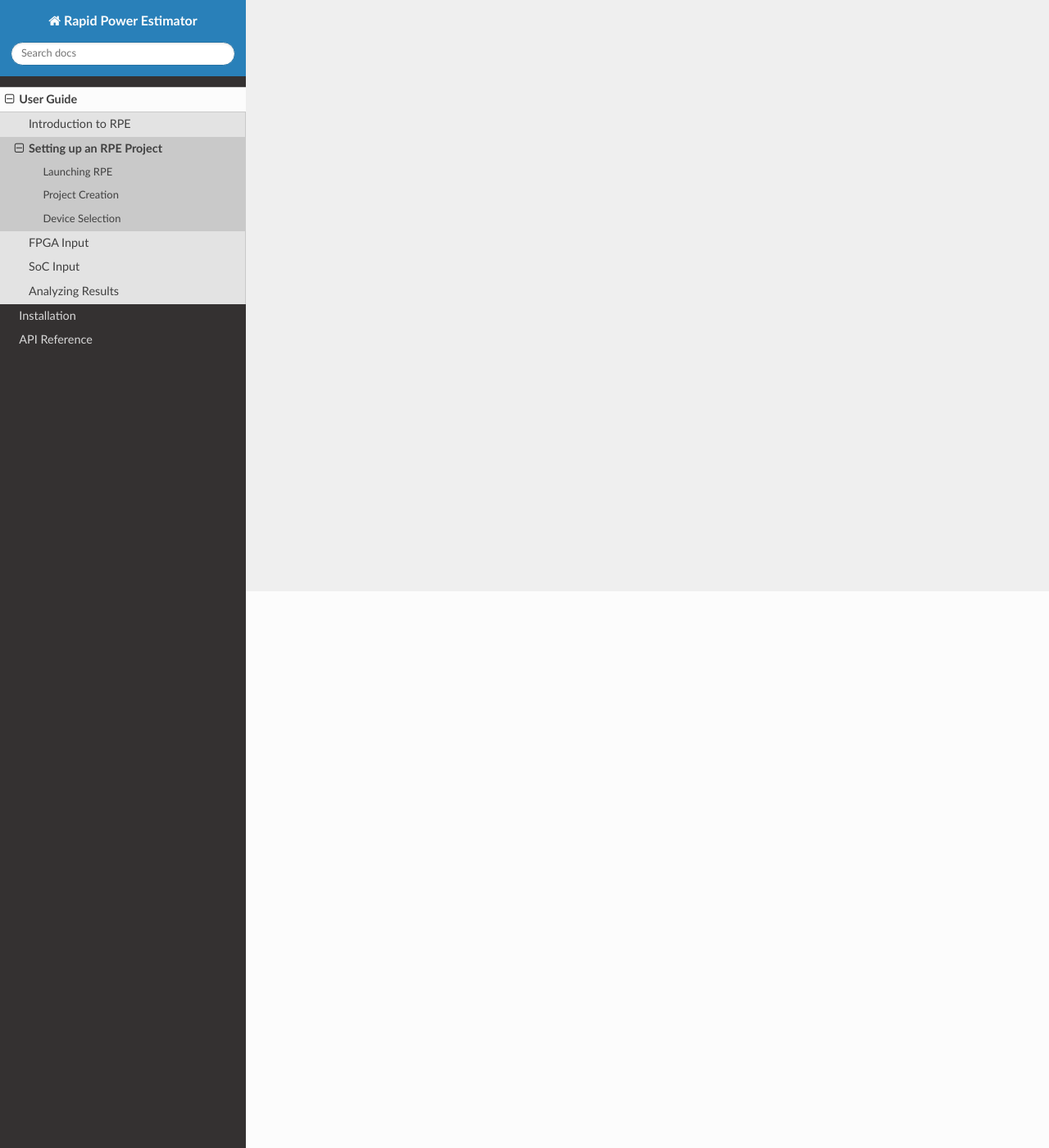
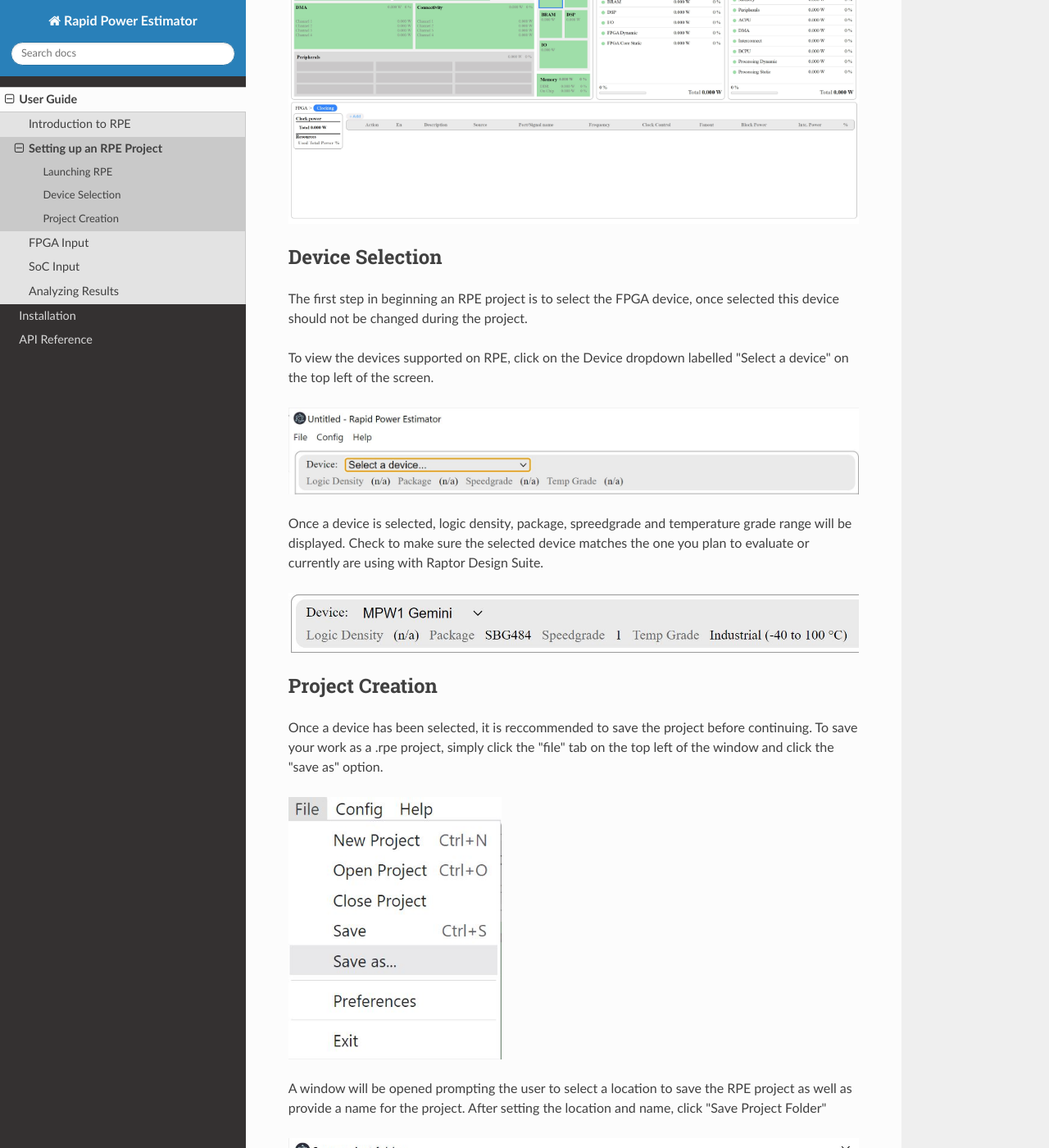
Before and after one commit to os-fpga/rapid_power_estimator, a Sphinx documentation site: the page built from docs/source/user_guide/setup_index.rst, in a window 1280 px wide and 1400 px high, scrolled down 679 px. Shown: the whole window at 82% size. Built offline with Sphinx 7.4.7 and the Read the Docs theme 3.1.0, drawn with Linux system fonts in a browser that asks for light colours; some of the changed text lies outside the part shown.

Commit message:
Completed initial draft content for setup section. figures will be formatted and content to be refined, but all info/steps have been covered

```diff
--- a/docs/source/user_guide/setup_index.rst
+++ b/docs/source/user_guide/setup_index.rst
@@ -7,8 +7,65 @@
 Launching RPE
 ##############
 
+To launch the Rapid Power Estimator, simply navigate to your start menu and search for "Rapid Power Estimator". Once the application is found, click on the application icon to launch the tool.
+
+.. image:: figures/setup-figures-launching_RPE_from_windows_start_menu.JPG
+    :alt: RPE icon on windows start menu
+
+The Rapid Power Estimator will display the following screen upon launch.
+
+.. image:: figures/setup-figures-launch_RPE-start_screen.JPG
+    :alt: Start screen
+
+Device Selection
+#################
+
+The first step in beginning an RPE project is to select the FPGA device, once selected this device should not be changed during the project.
+
+To view the devices supported on RPE, click on the Device dropdown labelled "Select a device" on the top left of the screen.
+
+.. image:: figures/setup-figures-device_selection-device_info_display.JPG
+    :alt: Device Selection dropdown menu
+
+Once a device is selected, logic density, package, spreedgrade and temperature grade range will be displayed. Check to make sure the selected device matches the one you plan to evaluate or currently are using with Raptor Design Suite.
+
+.. image:: figures/setup-figures-device_selection-MPW1_device_info.JPG
+
 Project Creation
 #################
 
-Device Selection
-#################
+Once a device has been selected, it is reccommended to save the project before continuing. To save your work as a .rpe project, simply click the "file" tab on the top left of the window and click the "save as" option.
+
+.. image:: figures/setup-figures-project_creation-file_save_as.JPG
+   :width: 260px
+   :height: 320px
+   :alt: save as option
+
+
+A window will be opened prompting the user to select a location to save the RPE project as well as provide a name for the project. After setting the location and name, click "Save Project Folder"
+
+.. image:: figures/setup-figures-project_creation-create_project_folder.JPG
+    :alt: save project folder
+
+While working on the RPE project, the user can save their project's progress using either the save option under the file tab or the floppy disk save icon found above the FPGA Complex and Core Power display.
+
+.. image:: figures/setup-figures-project_creation-file_save.JPG
+   :alt: save option
+
+.. image:: figures/setup-figures-project_creation-file_save_icon.JPG
+   :alt: save icon
+
+In order to open an RPE project after closing and re-launching Raptor, the user should click the file tab and click on "Open Project"
+
+.. image:: figures/setup-figures-project_creation-open_project_option.JPG
+    :alt: open project option
+
+.. image:: figures/setup-figures-project_creation-open_project.JPG
+    :alt: open project
+
+The user will find their RPE project folder and inside find the .rpe project file.
+
+.. image:: figures/setup-figures-project_creation-open_project_file.JPG
+    :alt: open project file
+
+Select the project file, then click the open button on the window to open the project and continue working from where you left off.
```
Also changed, not shown: docs/source/user_guide/figures/setup-figures-device_selection-MPW1_device_info.JPG (added), docs/source/user_guide/figures/setup-figures-launching_RPE_from_windows_start_menu.JPG, docs/source/user_guide/figures/setup-figures-project_creation-create_project_folder.JPG (added), docs/source/user_guide/figures/setup-figures-project_creation-file_save_icon.JPG (added), docs/source/user_guide/figures/setup-figures-project_creation-open_project.JPG (added), docs/source/user_guide/figures/setup-figures-project_creation-open_project_file.JPG (added), docs/source/user_guide/figures/setup-figures-project_creation-open_project_option.JPG (added).
